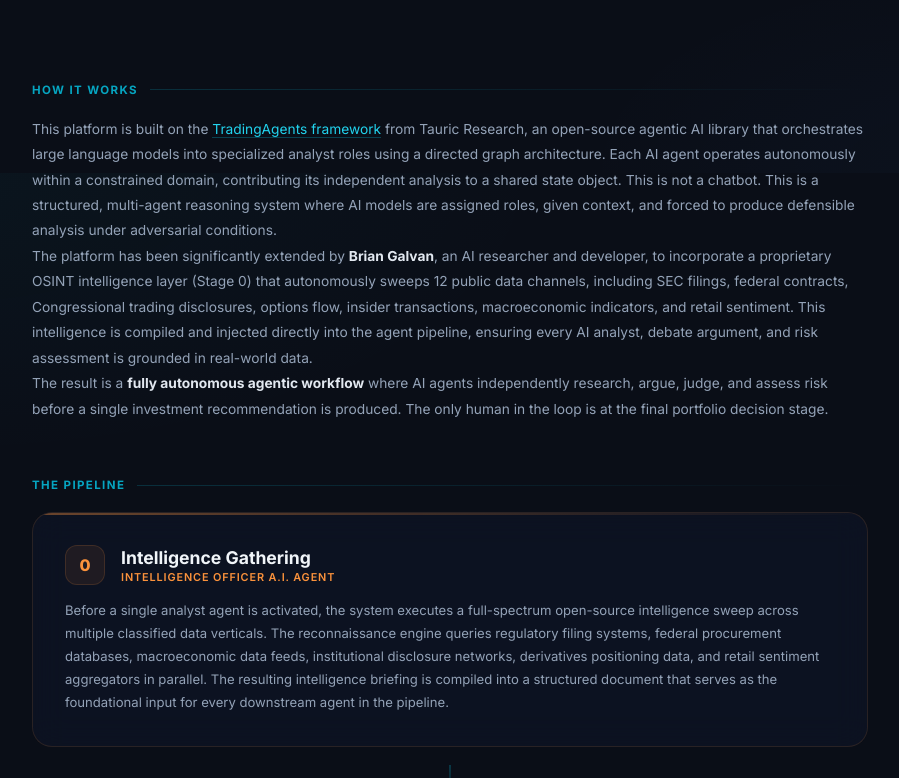
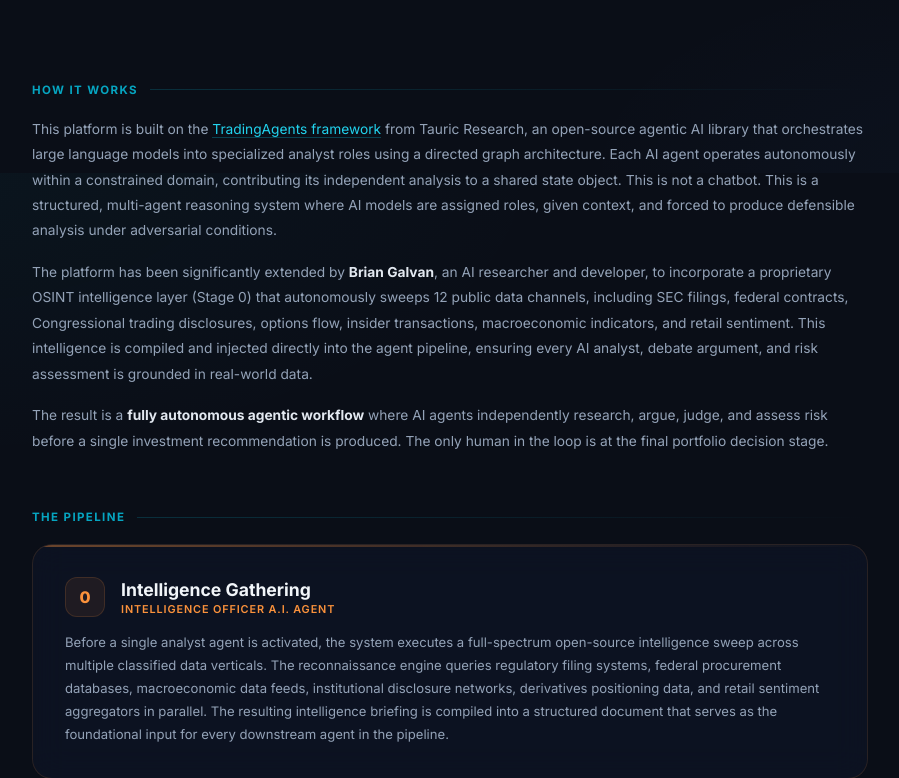
Before and after one commit to bgalvan1277/tradingagents-dashboard, a FastAPI app: page / in a window 1280 px wide. Shown: the part 627-1405 px from the top of the page, without its empty margins (190-1089 px from the left). Run offline with FastAPI, Linux system fonts and the light colour scheme.

Commit message:
Landing: add paragraph spacing to How It Works prose

```diff
--- a/app/templates/landing.html
+++ b/app/templates/landing.html
@@ -41,6 +41,8 @@ a{text-decoration:none}
 .ln-label{display:flex;align-items:center;gap:12px;margin:3.5rem 0 1.25rem;font-size:.72rem;font-weight:700;color:rgba(6,182,212,.9);text-transform:uppercase;letter-spacing:.12em}
 .ln-label::after{content:'';flex:1;height:1px;background:linear-gradient(90deg,rgba(6,182,212,.2),transparent)}
 .ln-prose{font-size:.86rem;color:#94a3b8;line-height:1.85;margin-bottom:1.5rem}
+.ln-prose p{margin:0 0 1rem}
+.ln-prose p:last-child{margin:0}
 .ln-prose strong{color:#e2e8f0}
 .ln-prose a{color:#22d3ee;border-bottom:1px solid rgba(6,182,212,.3)}
 
```
